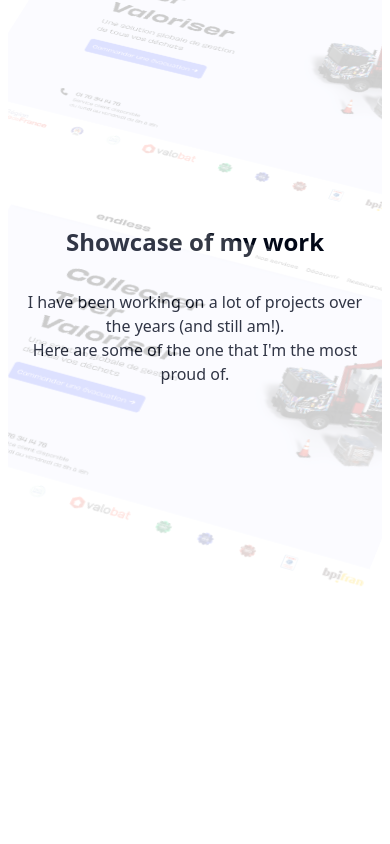
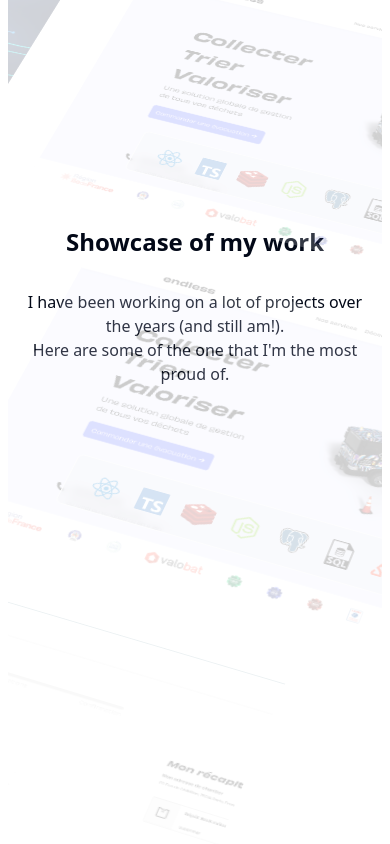
Before and after one commit to antoinefamibelle/portfolio-v2, a React (Vite) app in the folder app/: page / in a window 390 px wide. Shown: the part 2780-3624 px from the top of the page. Built offline with nearby package versions, Linux system fonts and the light colour scheme.

Commit message:
:sparkles: (Component) [UPDATED] There is now some new work with images and techno

```diff
--- a/app/src/components/ui/hero-parallax.tsx
+++ b/app/src/components/ui/hero-parallax.tsx
@@ -7,6 +7,39 @@ import {
   useSpring,
   MotionValue,
 } from "framer-motion";
+
+import Docker from "@/assets/icons/docker.svg";
+import ReactIcon from "@/assets/icons/react.svg";
+import Node from "@/assets/icons/node.svg";
+import Postgres from "@/assets/icons/postgres.svg";
+import Sentry from "@/assets/icons/sentry.svg";
+import Redis from "@/assets/icons/redis.svg";
+import TypeScript from "@/assets/icons/ts.svg";
+import SQL from "@/assets/icons/sql.svg";
+
+const IconTechMapper = (tech: string) => {
+  switch (tech) {
+    case "docker":
+      return Docker;
+    case "react":
+      return ReactIcon;
+    case "node":
+      return Node;
+    case "postgres":
+      return Postgres;
+    case "sentry":
+      return Sentry;
+    case "redis":
+      return Redis;
+    case "ts":
+      return TypeScript;
+    case "sql":
+      return SQL;
+    default:
+      return Docker;
+  }
+
+}
 
 export const HeroParallax = ({
   products,
@@ -124,6 +157,7 @@ export const ProductCard = ({
     link: string;
     thumbnail: string;
     isMobile?: boolean;
+    techno?: string[];
   };
   translate: MotionValue<number>;
 }) => {
@@ -153,8 +187,17 @@ export const ProductCard = ({
       <div className="absolute inset-0 h-full w-full opacity-0 group-hover/product:opacity-80 bg-black pointer-events-none"></div>
       <h2 className="absolute bottom-4 left-4 opacity-0 group-hover/product:opacity-100 text-white">
         {product.title}
-        bgepifweijnfewijn
       </h2>
+      <div className="p-4 absolute justify-end items-end flex flex-row bottom-12 right-4 bg-gray-300 rounded-md bg-clip-padding backdrop-filter backdrop-blur-sm bg-opacity-40 border border-gray-100 ">
+      {product.techno && product.techno.map((tech) => {
+        return (
+          <div>
+            <img src={IconTechMapper(tech)} alt={tech} className="h-8 w-8 mx-2" />
+          </div>
+        );
+        })
+      }
+      </div>
     </motion.div>
   );
 };
--- a/app/src/pages/Home/index.tsx
+++ b/app/src/pages/Home/index.tsx
@@ -1,12 +1,18 @@
-import { useContext, useState } from "react";
-import { LoadingContext } from "@/context";
 import { Highlight } from "@/components/ui/highlight";
 import { useTheme } from "@/context/theme";
 import { SparklesCore } from "@/components/ui/sparkles";
 import EndlessImage from '@/assets/endless.png';
-import EndlessMobile from '@/assets/endless-mobile.png';
 import EndlessCustomerApp from '@/assets/endless-customer-app.png';
 import EndlessCustomerArea from '@/assets/customer-area.jpg';
+import Nudiet from '@/assets/nudiet.png';
+import Leclerc from '@/assets/leclerc.png';
+import Pertimm from '@/assets/pertimm.png';
+import Vetapp from '@/assets/vetapp.png';
+import Buddy from '@/assets/buddy.png';
+import ClickNLerins from '@/assets/clicknlerins.png';
+import Hospitalidee from '@/assets/hospitalidee.png';
+import IntranetInside from '@/assets/intranet-inside.png';
+
 import BlingBling from '@/assets/blingbling.png';
 import Antoine from '@/assets/me.jpg';
 import { isDark } from "@/lib/utils";
@@ -50,40 +56,188 @@ const workProjects = [
         link: 'https://endless.com',
         thumbnail: EndlessImage,
         techno: [
-            'Next.js',
-            'TailwindCSS',
-            'TypeScript',
-            'Micro-services',
-            'Docker',
-            'Eslint'
+            'react',
+            'ts',
+            'redis',
+            'node',
+            'postgres',
+            'sql',
+            'sentry'
+        ]
+    },
+    {
+        title: 'Pertimm',
+        link: 'https://www.pertimm.com/',
+        thumbnail: Pertimm,
+        techno: [
+            'vue',
+            'ts',
+            'redis',
+            'node',
+            'postgres',
+            'sql',
         ]
     },
     {
         title: 'Endless (Mobile App)',
         link: 'https://endless.com',
         thumbnail: EndlessCustomerApp,
-        isMobile: true
+        isMobile: true,
+        techno: [
+            'react',
+            'ts',
+            'redis',
+            'node',
+            'postgres',
+            'sql',
+            'sentry',
+            'expo'
+        ]
+    },
+    {
+        title: 'Buddy (Mobile)',
+        link: '',
+        thumbnail: Buddy,
+        techno: [
+            'react',
+            'expo',
+            'ts',
+            'node',
+            'postgres',
+            'sql',
+        ]
     },
     {
         title: 'Endless (E-commerce v2)',
         link: 'https://endless.com',
         thumbnail: EndlessCustomerArea,
+        techno: [
+            'react',
+            'ts',
+            'redis',
+            'node',
+            'postgres',
+            'sql',
+            'sentry'
+        ]
+
+    },
+
+    {
+        title: 'Endless',
+        link: 'https://endless.com',
+        thumbnail: EndlessImage,
+        techno: [
+            'react',
+            'ts',
+            'redis',
+            'node',
+            'postgres',
+            'sql',
+            'sentry'
+        ]
+    },
+    {
+        title: 'Nudiet',
+        link: 'https://nudiet.fr/',
+        thumbnail: Nudiet,
+        techno: [
+            'react',
+            'ts',
+            'node',
+            'postgres',
+            'sql',
+        ]
+    },
+
+    {
+        title: 'Hospitalidee',
+        link: 'https://www.hospitalidee.fr/',
+        thumbnail: Hospitalidee,
+        techno: [
+            'react',
+            'ts',
+            'node',
+            'postgres',
+            'sql',
+        ]
+    },
+    {
+        title: 'Intranet Inside',
+        link: 'https://www.intranet-inside.com/lp/solution-intranet/',
+        thumbnail: IntranetInside,
+        techno: [
+            'vue',
+            'ts',
+            'node',
+            'postgres',
+            'sql',
+        ]
+    },
+    {
+        title: 'VetApp',
+        link: '',
+        thumbnail: Vetapp,
+        techno: [
+            'react',
+            'ts',
+            'node',
+            'postgres',
+            'sql',
+        ]
     },
     {
         title: 'Endless (E-commerce v1)',
         link: 'https://endless.com',
-        thumbnail: BlingBling
+        thumbnail: BlingBling,
+        techno: [
+            'react',
+            'ts',
+            'redis',
+            'node',
+            'postgres',
+            'sql',
+            'sentry'
+        ]
+
     },
     {
-        title: 'Endless',
-        link: 'https://endless.com',
-        thumbnail: EndlessImage
+        title: 'Click N Lerins',
+        link: '',
+        thumbnail: ClickNLerins,
+        techno: [
+            'vue',
+            'ts',
+            'node',
+            'postgres',
+            'sql',
+        ]
     },
     {
-        title: 'Endless',
-        link: 'https://endless.com',
-        thumbnail: EndlessImage
-    }
+        title: 'Buddy',
+        link: '',
+        thumbnail: Buddy,
+        techno: [
+            'vue',
+            'ts',
+            'node',
+            'postgres',
+            'sql',
+        ]
+    },
+    {
+        title: 'Leclerc',
+        link: '',
+        thumbnail: Leclerc,
+        techno: [
+            'vue',
+            'ts',
+            'node',
+            'postgres',
+            'sql',
+        ]
+    },
+
 ];
 
 export const Homepage = () => {
```
